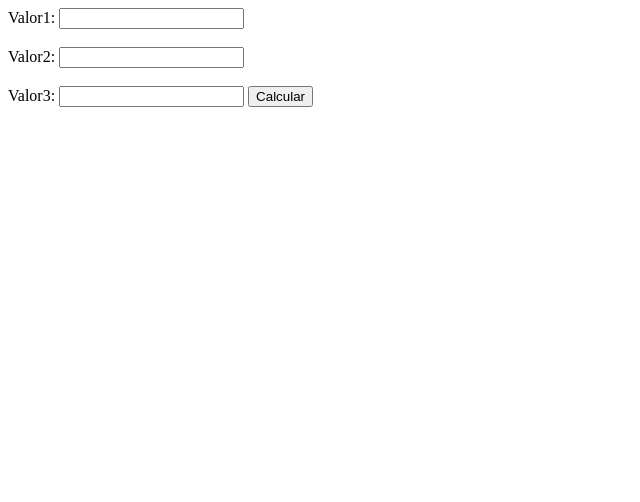
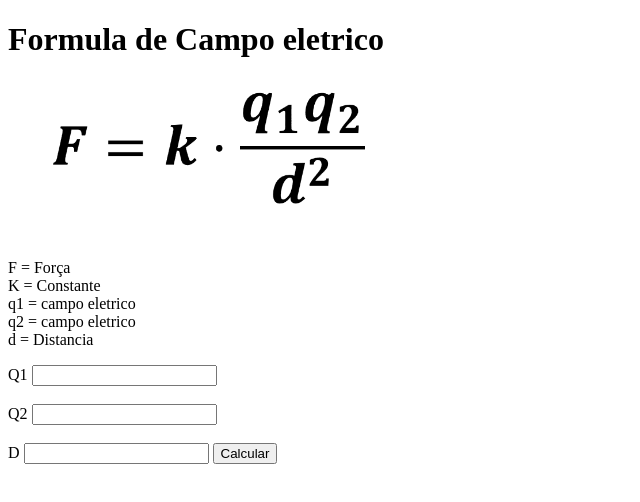
Before and after one commit to Edgar171/Cisco, a plain HTML site: page Atividade Cisco/index.html in a window 1280 px wide. Shown: the whole page, without its empty margins (0-640 px from the left). Drawn offline with Linux system fonts and the light colour scheme.

Commit message:
Add files via upload

```diff
--- a/Atividade Cisco/index.html
+++ b/Atividade Cisco/index.html
@@ -4,20 +4,34 @@
     <meta charset="UTF-8">
     <meta http-equiv="X-UA-Compatible" content="IE=edge">
     <meta name="viewport" content="width=device-width, initial-scale=1.0">
+    <link rel="stylesheet" href="style.css">
     <title>Cisco</title>
 </head>
 <body>
+    <h1>Formula de Campo eletrico</h1>
+    <img src="img/Formula.png" alt="Formula" width="400">
+    <p class="dicas">
+    F = Força
+    <br>
+    K = Constante
+    <br>
+    q1 = campo eletrico
+    <br>
+    q2 = campo eletrico
+    <br>
+    d = Distancia
+    </p>
     <div id="phisyc">
-        <label>Valor1:</label>
-        <input type="number" id="val1">
+        <label>Q1</label>
+        <input type="number" id="Q1">
         <br>
         <br>
-        <label>Valor2:</label>
-        <input type="number" id="val2">
+        <label>Q2</label>
+        <input type="number" id="Q2">
         <br>
         <br>
-        <label>Valor3:</label>
-        <input type="number" id="val3">
+        <label>D</label>
+        <input type="number" id="D">
         <button onclick="calcular()">Calcular</button>
         <div id="resultado"></div>
     </div>
--- a/Atividade Cisco/script.js
+++ b/Atividade Cisco/script.js
@@ -1,9 +1,8 @@
 function calcular(){
-    var val1 = parseFloat(document.getElementById('val1').value);
-    var val2 = parseFloat(document.getElementById('val2').value);
-    var val3 = parseFloat(document.getElementById('val3').value);
+    var Q1 = parseFloat(document.getElementById('Q1').value);
+    var Q2 = parseFloat(document.getElementById('Q2').value);
+    var D = parseFloat(document.getElementById('D').value);
 
-    var media = (val1 + val2 + val3) / 3;
-    document.getElementById('resultado').innerText = media;
-
+    var Força = (9000000 * Q1 * Q2 / (D * D));
+    document.getElementById('resultado').innerText = Força;
 }
```
Also changed, not shown: Atividade Cisco/img/Formula.png (added).
